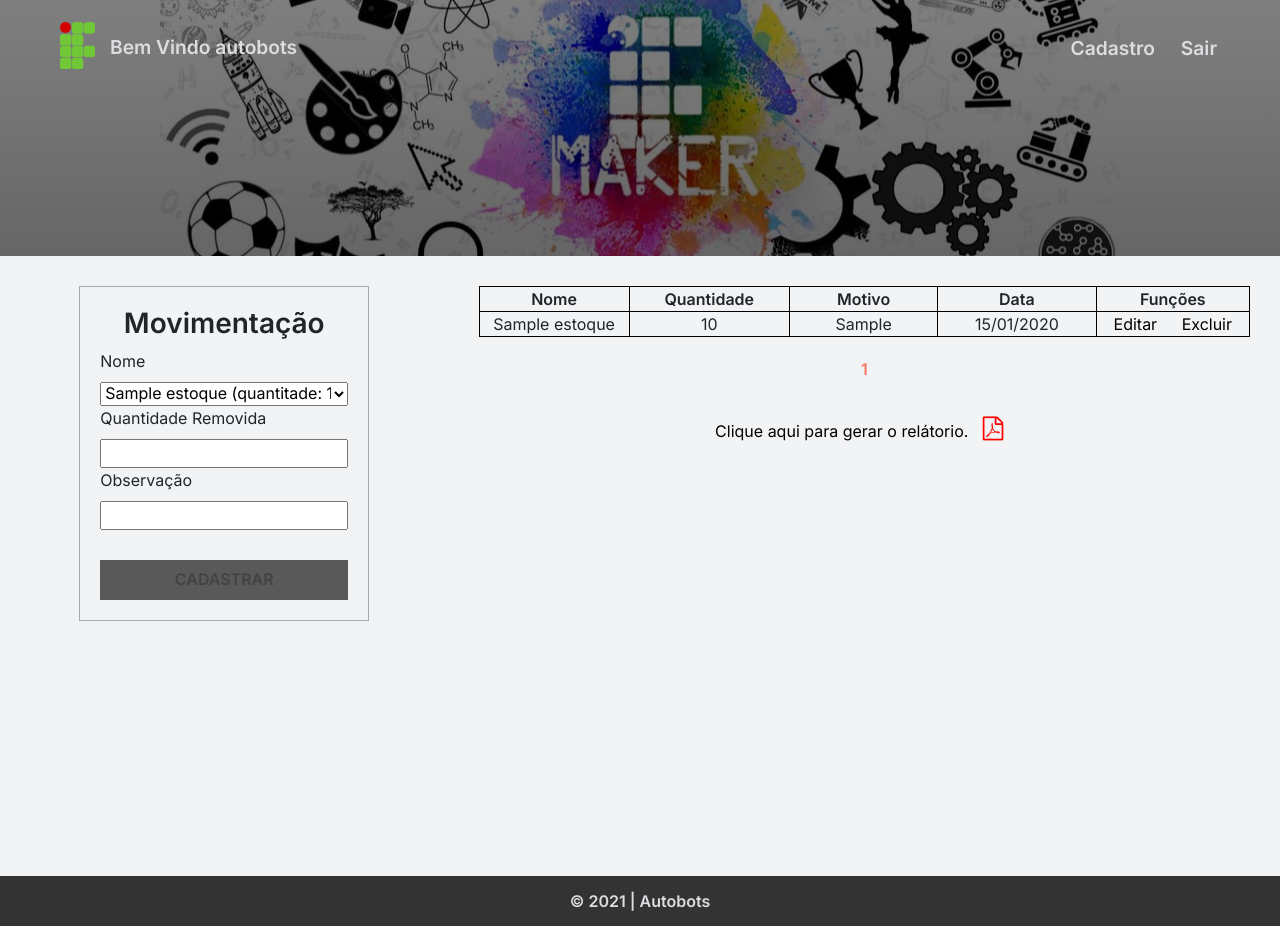
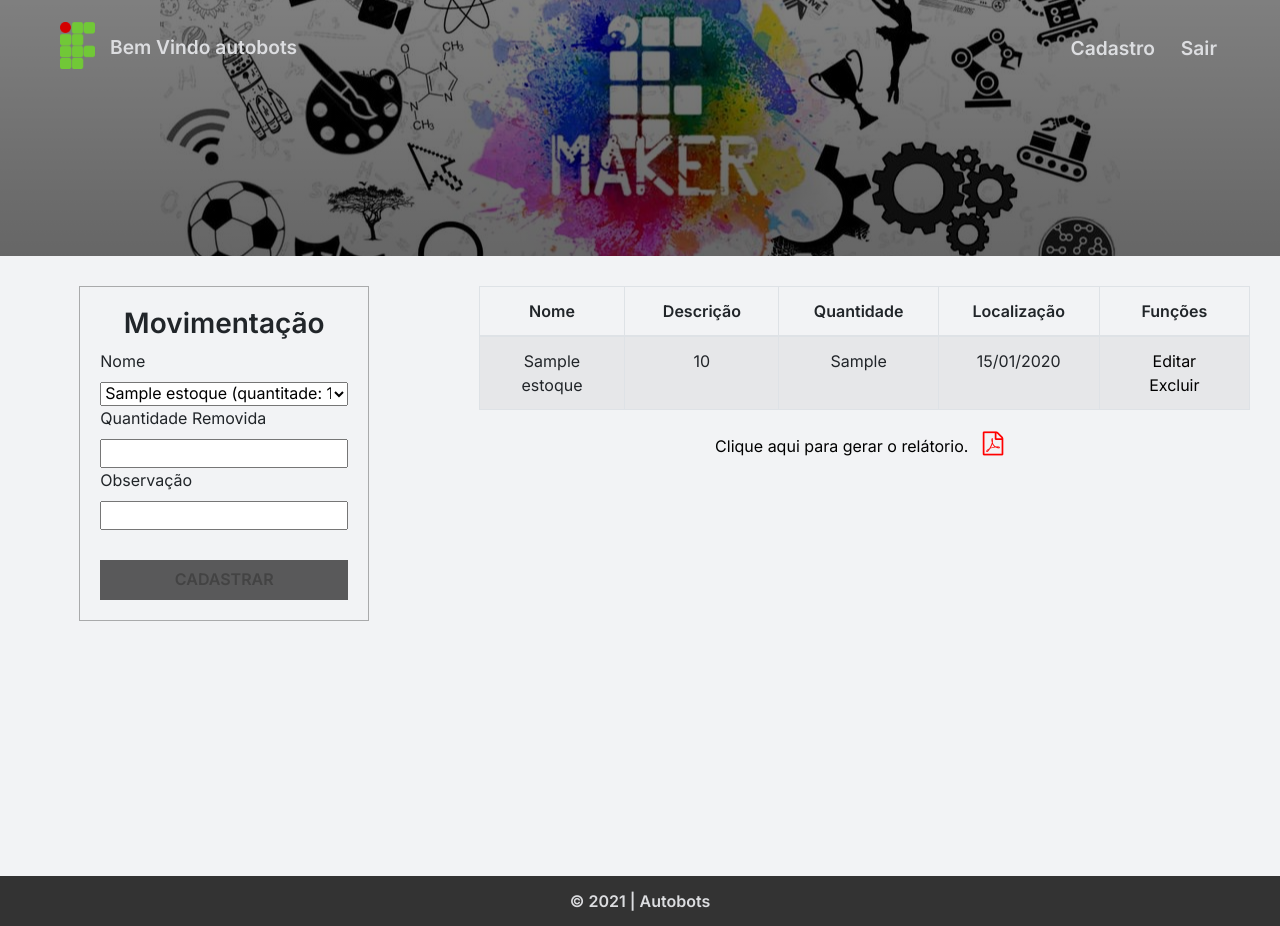
Before and after one commit to Everton-Afonso/Sistema-de-Controle, a PHP site: page /baixas.php in a window 1280 px wide. Run offline with PHP 8.4, Linux system fonts and the light colour scheme; the visitor is signed in with stand-in values (Sample User, id 1); data comes from the database, SQL or seed files in the repository; tables that the repository leaves empty hold one stand-in row (values such as "Sample post"); data that the repository does not hold is empty; some libraries are stand-ins or nearby versions.

Commit message:
atualização da tabela para exibição dos dados

```diff
--- a/baixas.php
+++ b/baixas.php
@@ -25,6 +25,7 @@
     <link href="https://fonts.googleapis.com/css2?family=Inter:wght@400;500;600&family=Rajdhani:wght@600&display=swap" rel="stylesheet" />
     <link rel="stylesheet" href="./css/style.css" />
     <link rel="stylesheet" href="https://cdnjs.cloudflare.com/ajax/libs/font-awesome/4.7.0/css/font-awesome.min.css">
+    <link rel="stylesheet" href="https://cdn.datatables.net/1.10.24/css/dataTables.bootstrap4.min.css">
 
     <script src="https://cdnjs.cloudflare.com/ajax/libs/jquery/3.4.1/jquery.min.js" charset="utf-8"></script>
 
@@ -204,46 +205,39 @@
             </form>
         </div>
         <div class="rightTable">
-            <table>
+        <table id="example" class="table table-striped table-bordered">
                 <?php
                     $dados = $baixas->selectBaixas();
-                    //defini o numero de paginas
-                    $limit = 10;
-                    //pagina atual
-                    $pagina = (!isset($_GET['pagina'])) ? 1 : $_GET['pagina'];
-                    $total = ceil((count($dados) / $limit));
-                    $inicio = ($limit * $pagina)-$limit;
-
-                    $selectLimit = $baixas->selectBaixasLimit($inicio, $limit);
-
-
-                    if(count($dados) > 0){
                 ?>
+                <thead>
                     <tr id="title-register">
                         <th id="title-register">Nome</th>
+                        <th id="title-register">Descrição</th>
                         <th id="title-register">Quantidade</th>
-                            <th id="title-register">Motivo</th>
-                            <th id="title-register">Data</th>
+                        <th id="title-register">Localização</th>
                         <th id="title-register">Funções</th>
                     </tr>
+                </thead>
+                <tbody>
                 <?php
-                        for ($i=0; $i < count($selectLimit); $i++) {
-                            $data = implode("/",array_reverse(explode("-",$selectLimit[$i]['data'])));
+                    for ($i=0; $i < count($dados); $i++) {
+                        $data = implode("/",array_reverse(explode("-",$dados[$i]['data'])));
 
                         echo "<tr>";
-                                echo "<td>".$selectLimit[$i]['nome']."</td>";
-                                echo "<td>".$selectLimit[$i]['quantidade']."</td>";
-                                echo "<td>".$selectLimit[$i]['motivo']."</td>";
+                            echo "<td>".$dados[$i]['nome']."</td>";
+                            echo "<td>".$dados[$i]['quantidade']."</td>";
+                            echo "<td>".$dados[$i]['motivo']."</td>";
                             echo "<td>".$data."</td>";
                     ?>
                             <td>
-                                <a href="baixas.php?id_up=<?php echo $dados[$i]["idbaixas"];?>" id="to-edit">Editar</a>
-                                <a href="?id_delete=<?php echo $dados[$i]["idbaixas"];?>" id="delete">Excluir</a>
+                                <a href="baixas.php?id_up=<?php echo $dados[$i]["idBaixas"];?>" id="to-edit">Editar</a>
+                                <a href="?id_delete=<?php echo $dados[$i]["idBaixas"];?>" id="delete">Excluir</a>
                             </td>
                     <?php
                                 echo "</tr>";
                             }
                     ?>
+                </tbody>
             </table>
             <?php
                 if (isset($_GET['id_delete'])) {
@@ -273,7 +267,7 @@
                                         echo "<h5> Nome: ".$dados['nome']."</h5>";
 
                                     }
-                                    $_SESSION["idbaixas"] = $dados["idbaixas"];
+                                    $_SESSION["idbaixas"] = $dados["idBaixas"];
                                 ?>
                                 </div>
                                 <div class="modal-body">
@@ -293,24 +287,10 @@
                     header("Location: baixas.php");
                 }
             ?>
-            <div class="pagina">
-                <?php
-                        for ($i=1; $i <= $total; $i++){
-                            if ($i ==  $pagina) {
-                                echo ' '.$i.' ';
-                            }else{
-                                echo ' <a href="? pagina='.$i.'"> '.$i.' </a> ';
-                            }
-                        }
-                    }else { // DB vasio
-                        echo "<p class='text-center'>Ops !!! não existe dados cadastrados.</p>";
-                    }
-                ?>
-            </div>
             <div class="relatorio">
             <p>
                     Clique aqui para gerar o relátorio.
-                    <a target="_brack" href="geradorPdf.php" class="fa fa-file-pdf-o" aria-hidden="true"></a>
+                    <a target="_brack" href="geradorPdf.php?idBaixasPdf=<?php echo 1;?>" class="fa fa-file-pdf-o" aria-hidden="true"></a>
                 </p>
             </div>
         </div>
@@ -363,6 +343,11 @@
         integrity="sha384-JZR6Spejh4U02d8jOt6vLEHfe/JQGiRRSQQxSfFWpi1MquVdAyjUar5+76PVCmYl"
         crossorigin="anonymous"
     ></script>
+
+    <script src="https://cdn.datatables.net/1.10.24/js/jquery.dataTables.min.js"></script>
+    <script src="https://cdn.datatables.net/1.10.24/js/dataTables.bootstrap4.min.js"></script>
+
+    <script src="language_DataTable/pt_br.js"></script>
 </body>
 </html>
 <?php
--- a/classes/CrudBaixas.class.php
+++ b/classes/CrudBaixas.class.php
@@ -12,17 +12,6 @@
             $result = array();
             $select = $pdo->query("SELECT * FROM baixas INNER JOIN estoque ON
             estoque.idestoque = baixas.estoque_idestoque ORDER BY nome");
-            $result = $select->fetchAll(PDO::FETCH_ASSOC);
-            return $result;
-
-        }
-        //select limit
-        public function selectBaixasLimit($inicio, $limit){
-
-            $pdo = conexao();
-            $result = array();
-            $select = $pdo->query("SELECT nome, quantidade, motivo, data  FROM baixas INNER JOIN estoque ON
-            estoque.idestoque = baixas.estoque_idestoque ORDER BY nome LIMIT $inicio, $limit");
             $result = $select->fetchAll(PDO::FETCH_ASSOC);
             return $result;
 
--- a/classes/CrudEstoque.class.php
+++ b/classes/CrudEstoque.class.php
@@ -83,17 +83,6 @@
             return $result;
 
         }
-        //select limit
-        public function selectEstuqueLimit($inicio, $limit){
-
-          $pdo = conexao();
-          $result = array();
-          $select = $pdo->query("SELECT idestoque, nome, descricao, quantidade, localizacao
-          FROM estoque ORDER BY nome LIMIT $inicio, $limit");
-          $result = $select->fetchAll(PDO::FETCH_ASSOC);
-          return $result;
-
-      }
         //select por id
         public function selectId($id){
 
```
Lines whose indentation alone changed are shown as unchanged.
